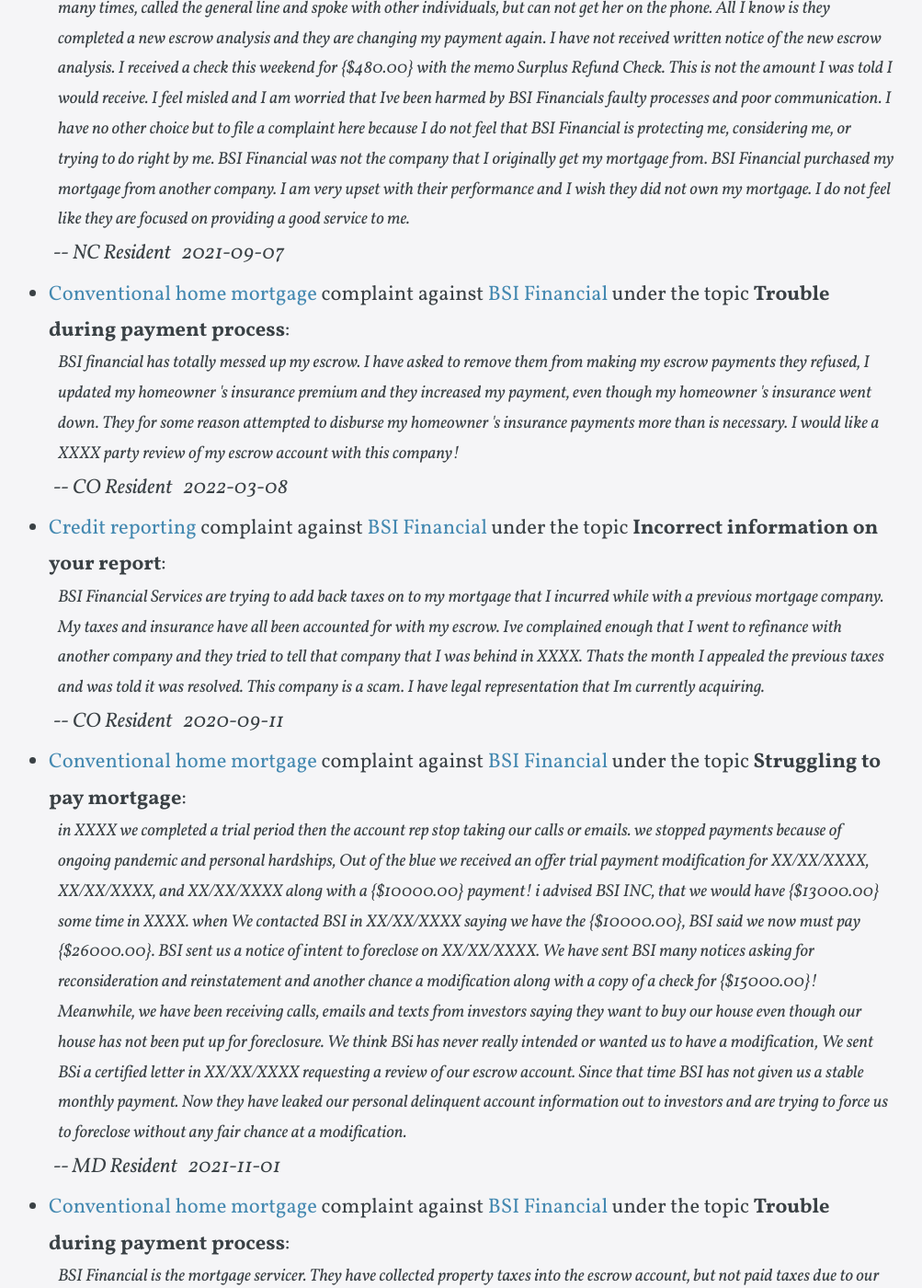
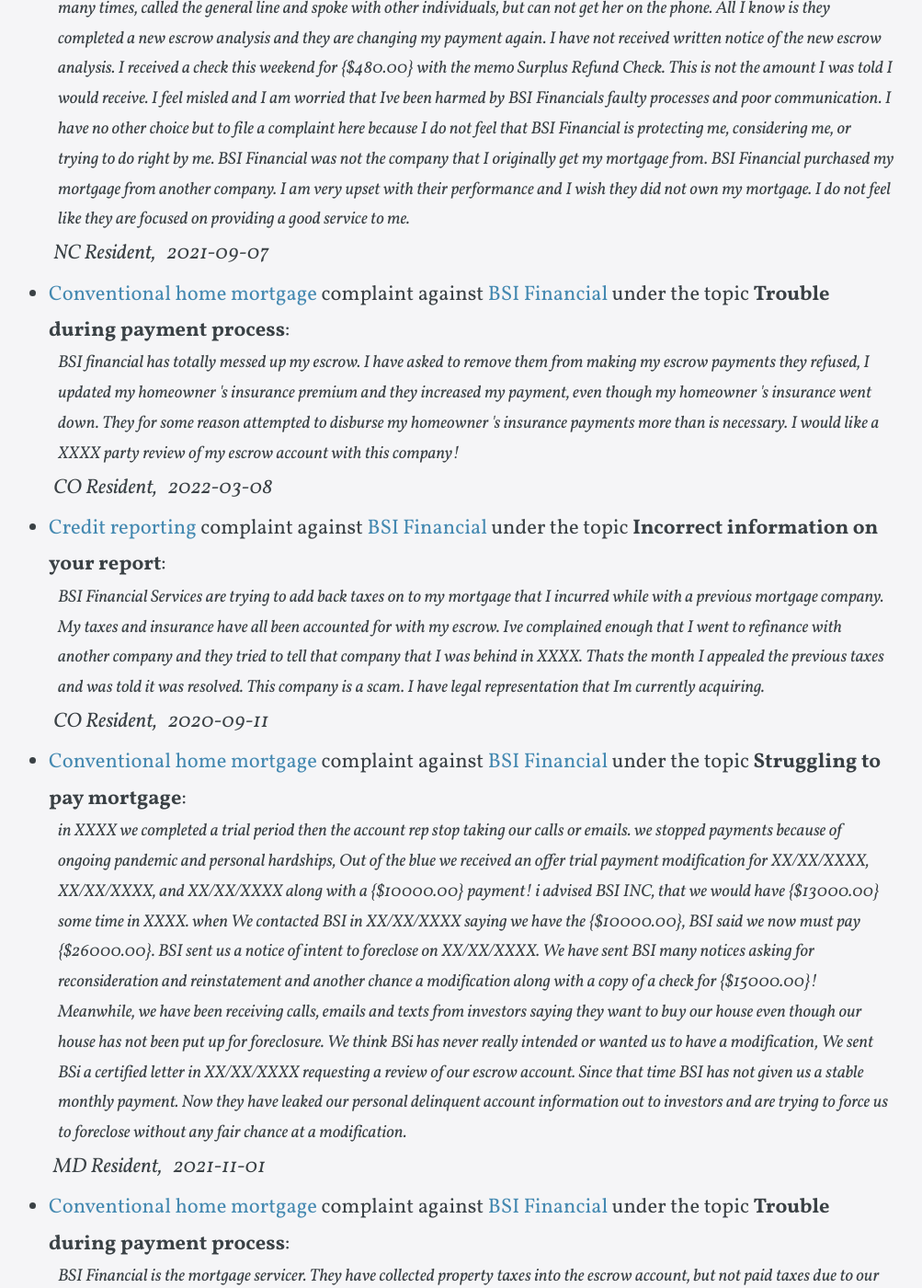
Before and after one commit to legalluminary/legalluminary.github.io, a Jekyll site: the page built from index.html, in a window 1280 px wide and 1400 px high, scrolled down 24144 px. Shown: the whole window at 92% size, without its empty margins (147-1150 px from the left). Built offline with Jekyll 4.4.1, drawn with Linux system fonts in a browser that asks for light colours; some web fonts are replaced; the list of posts is cut into pages by our own code; some of the changed text lies outside the part shown.

Commit message:
modified:   index.html

```diff
--- a/index.html
+++ b/index.html
@@ -14,7 +14,7 @@
   <li style="margin-bottom: 5px">
     <a href="http://www.hud.gov/fha">{{ complaint.sub_product }}</a> complaint against <a href="http://bsifinancial.com">BSI Financial</a> under the topic <strong>{{ complaint.issue }}</strong>:<br />
     <div style="font-style: italic; font-size: smaller; margin-left: 10px"> {{ complaint.complaint_what_happened }} </div>
-    <div style="font-style: italic; margin-left: 5px"> -- {{ complaint.state }} Resident &nbsp;&nbsp;{{ complaint.date_received }} </div>
+    <div style="font-style: italic; margin-left: 5px"> {{ complaint.state }} Resident, &nbsp;&nbsp;{{ complaint.date_received }} </div>
   </li>
 {% endfor %}
 </ul>
```
